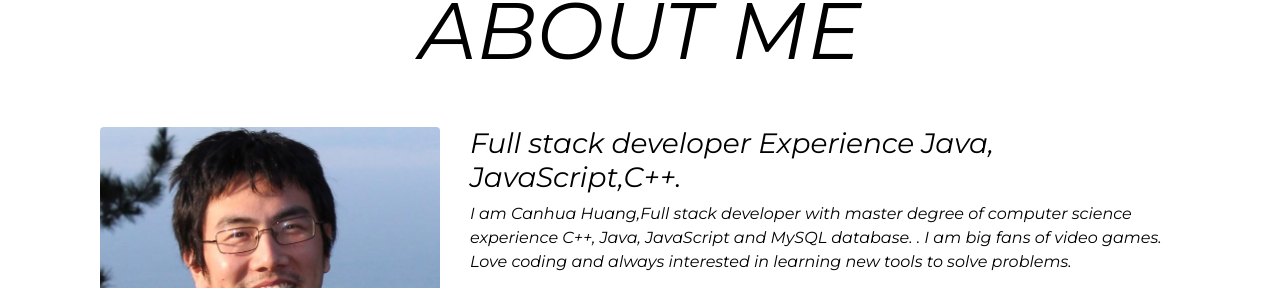
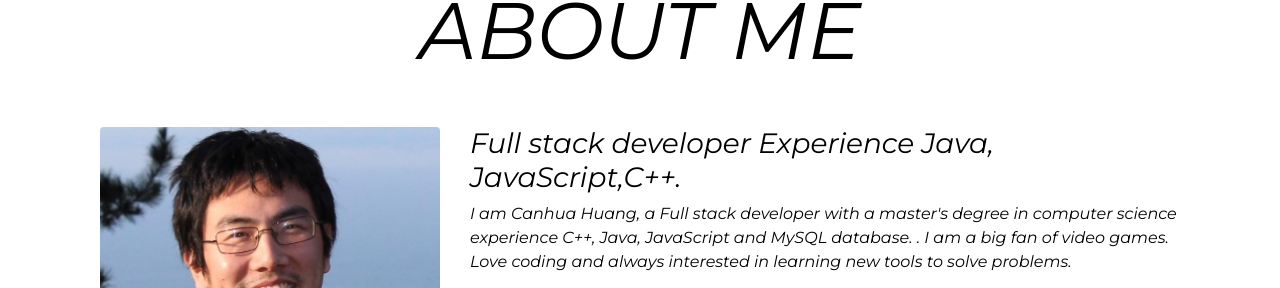
Before and after one commit to huangca/CV-huang, a plain HTML site: page index.html in a window 1280 px wide. Shown: the part 2709-2997 px from the top of the page. Drawn offline with nearby package versions, Linux system fonts and the light colour scheme.

Commit message:
Update index.html

```diff
--- a/index.html
+++ b/index.html
@@ -202,7 +202,7 @@
 
                 <div class="col-sm-12 col-md-8 about-head">
                 <h3>Full stack developer Experience Java, JavaScript,C++.</h3>
-                <p class="text-left">I am Canhua Huang,Full stack developer with master degree of <span>computer science</span> experience C++, Java, JavaScript and MySQL database. . I am big fans of <span>video games</span>. Love coding and always interested in learning new tools to <span>solve problems</span>.</p>
+                <p class="text-left">I am Canhua Huang, a Full stack developer with a master's degree in <span>computer science</span> experience C++, Java, JavaScript and MySQL database. . I am a big fan of <span>video games</span>. Love coding and always interested in learning new tools to <span>solve problems</span>.</p>
                     <div class="row" id="contact-links">
                 <div>
 
```
